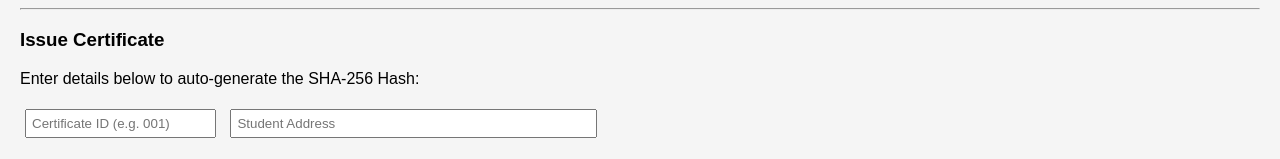
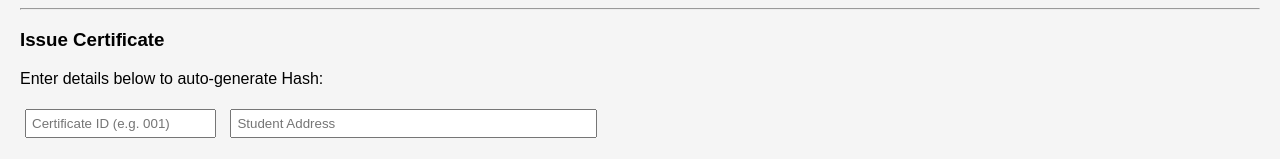
Before and after one commit to abdullahwrm/CertificateRegistryProject, a website: page frontend/index.html in a window 1280 px wide. Shown: the part 247-406 px from the top of the page. Drawn offline with Linux system fonts and the light colour scheme.

Commit message:
Update index.html

```diff
--- a/frontend/index.html
+++ b/frontend/index.html
@@ -24,7 +24,7 @@
 
   <!-- Issue Certificate -->
   <h3>Issue Certificate</h3>
-  <p>Enter details below to auto-generate the SHA-256 Hash:</p>
+  <p>Enter details below to auto-generate Hash:</p>
 
   <input id="certId" placeholder="Certificate ID (e.g. 001)" oninput="autoComputeHash()">
   <input id="studentAddress" placeholder="Student Address" size="42" oninput="autoComputeHash()">
```
